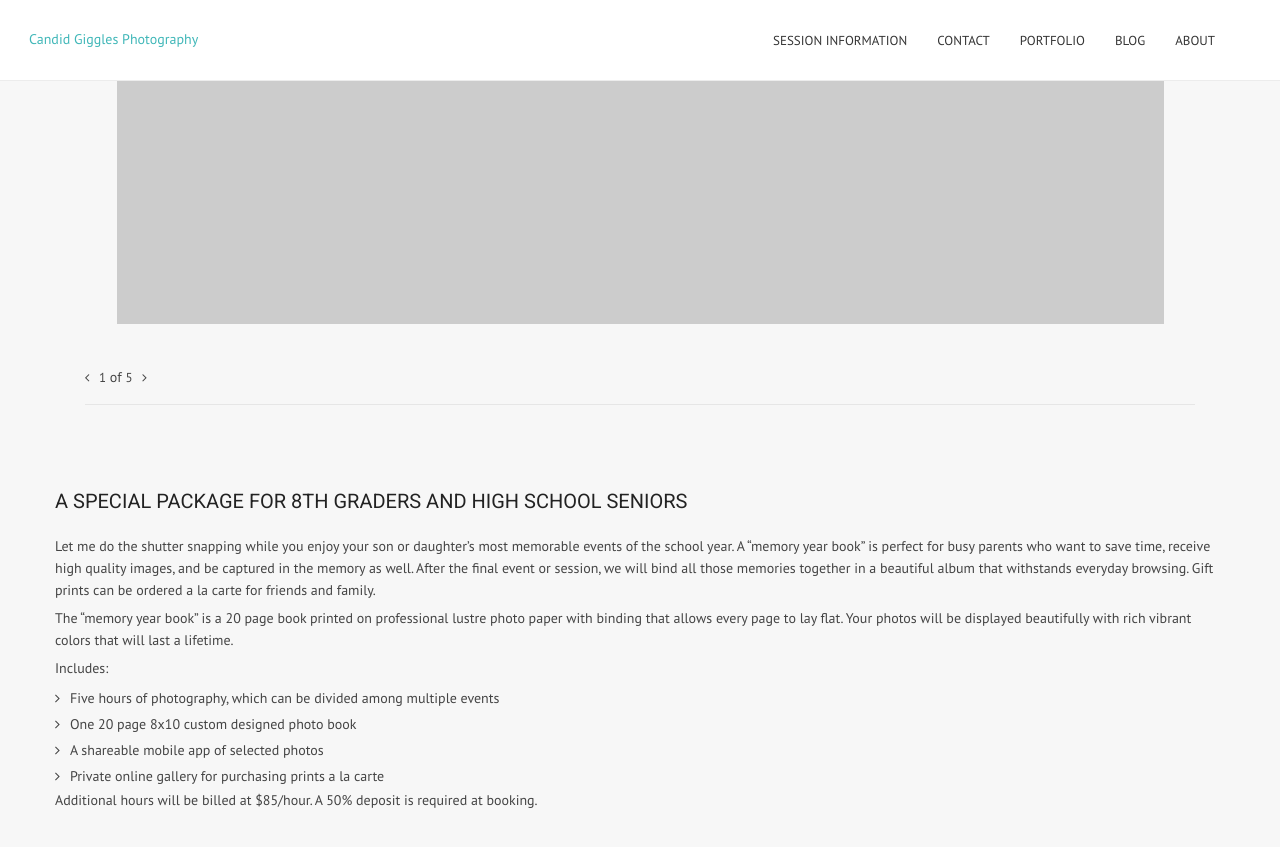
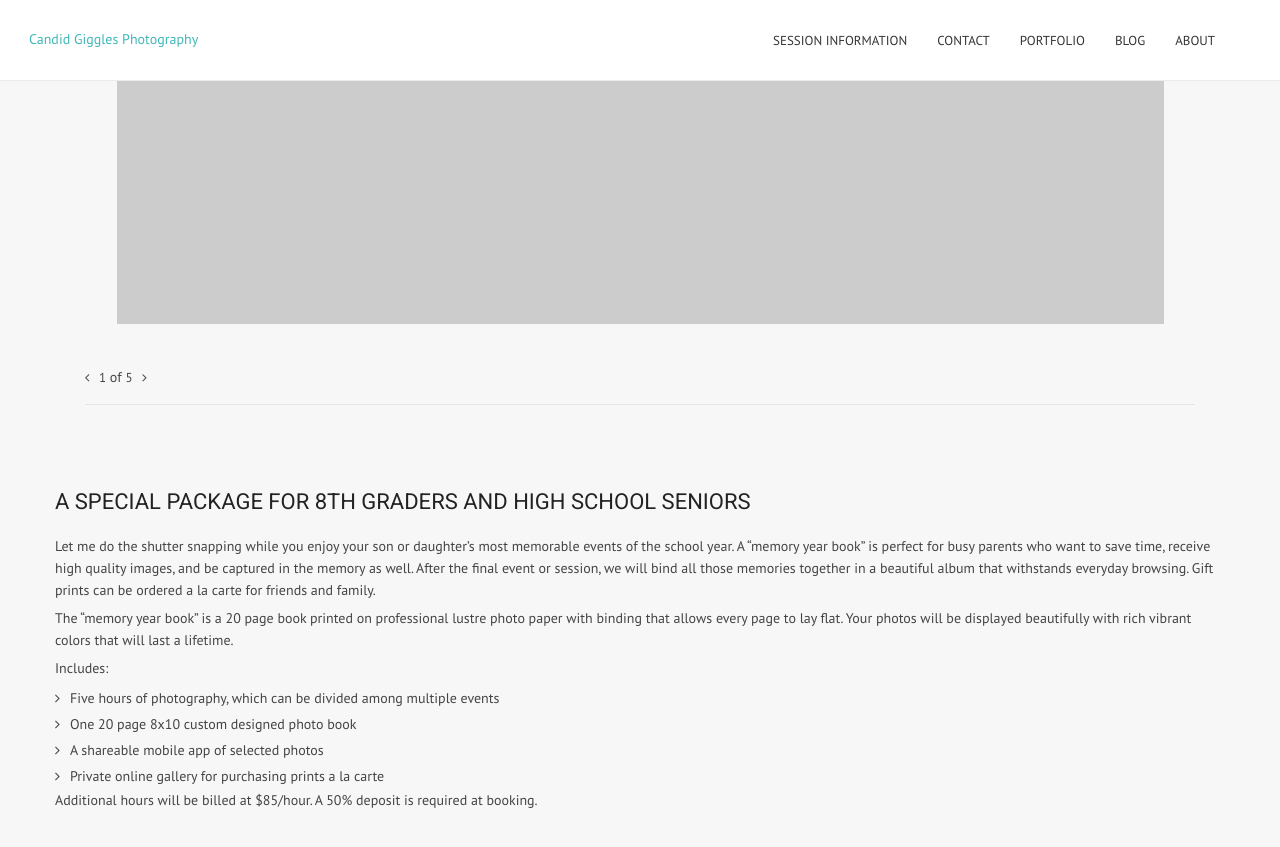
Before and after one commit to candidgiggles/kmitchellphoto.github.io, a Jekyll site: the page built from memory-year-book/index.md, in a window 1280 px wide and 900 px high, scrolled down 455 px. Shown: the top 847 px of the window. Built offline with Jekyll 4.4.1, drawn with Linux system fonts in a browser that asks for light colours.

```diff
--- a/memory-year-book/index.md
+++ b/memory-year-book/index.md
@@ -15,7 +15,7 @@ time: 6 hours
 camera: Canon X
 ---
 
-### A special package for 8th graders and High School Seniors
+##  A special package for 8th graders and High School Seniors
 
 Let me do the shutter snapping while you enjoy your son or daughter’s most memorable events of the school year. A “memory year book” is perfect for busy parents who want to save time, receive high quality images, and be captured in the memory as well. After the final event or session, we will bind all those memories together in a beautiful album that withstands everyday browsing.  Gift prints can be ordered a la carte for friends and family.
 
```
